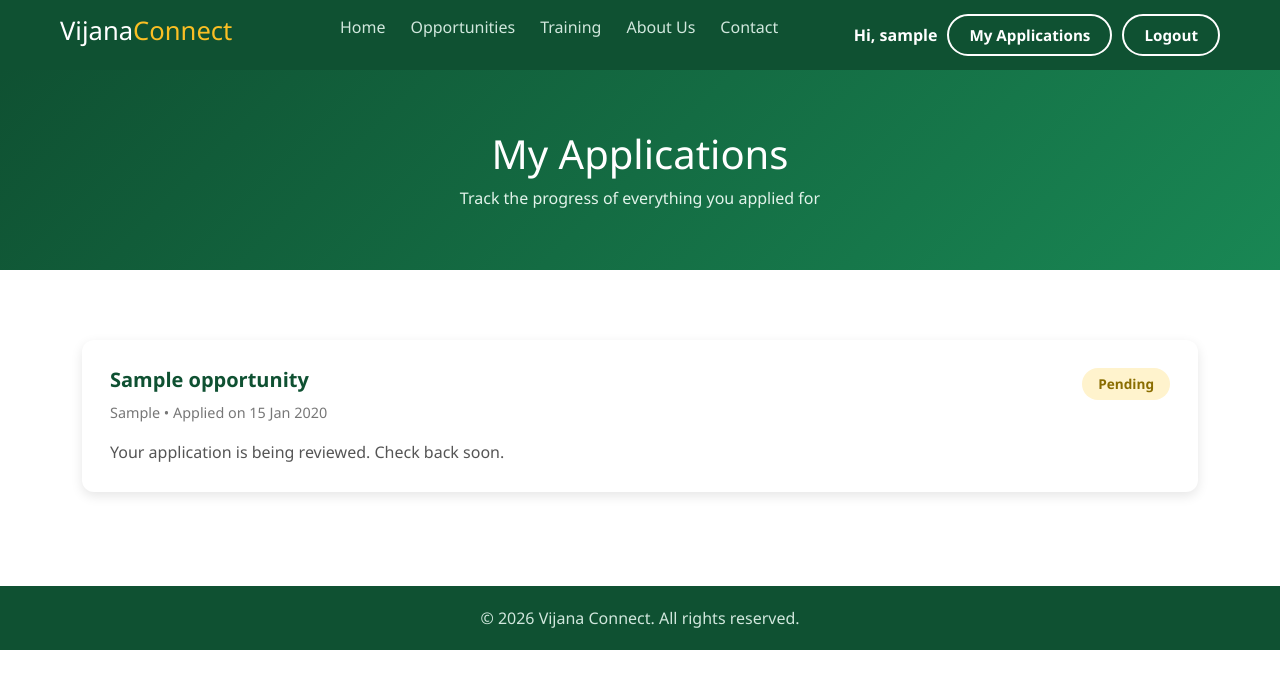
After one commit to zulekazawadi-crypto/vijana-connect, a Django app: page /my-applications/ in a window 1280 px wide. The commit adds this page. Shown: the top 689 px of the page. Run offline with Django 4.2, Linux system fonts and the light colour scheme; a user stored in the database is signed in; tables that the repository leaves empty hold one stand-in row (values such as "Sample post").

Commit message:
Add application status, instructions and My Applications page

```diff
--- a/home/models.py
+++ b/home/models.py
@@ -43,6 +43,14 @@ class Training(models.Model):
 
 class Application(models.Model):
     """One person applying for one opportunity."""
+
+    # The three results an application can have (the admin changes this)
+    STATUS_CHOICES = [
+        ('pending', 'Pending'),
+        ('selected', 'Selected'),
+        ('not_selected', 'Not Selected'),
+    ]
+
     user = models.ForeignKey(User, on_delete=models.CASCADE)
     opportunity = models.ForeignKey(Opportunity, on_delete=models.CASCADE,
                                     related_name='applications')
@@ -53,6 +61,15 @@ class Application(models.Model):
                                  verbose_name="Highest education level")
     message = models.TextField(blank=True, verbose_name="Why are you a good fit? (optional)")
     applied_at = models.DateTimeField(auto_now_add=True)
+
+    # NEW: the result of the application, starts as "pending"
+    status = models.CharField(max_length=20, choices=STATUS_CHOICES, default='pending')
+
+    # NEW: the admin writes instructions here for people who are selected
+    instructions = models.TextField(
+        blank=True,
+        help_text="Shown to the applicant when the status is Selected."
+    )
 
     class Meta:
         # a person can apply to the same opportunity only once
--- a/home/static/home/style.css
+++ b/home/static/home/style.css
@@ -984,3 +984,47 @@ button.login-btn {
     color: #666;
     margin: 0;
 }
+/* ---------- Application status ---------- */
+.status-badge {
+    display: inline-block;
+    padding: 6px 16px;
+    border-radius: 20px;
+    font-size: 0.85rem;
+    font-weight: 700;
+}
+
+.status-pending {
+    background: #fff3cd;
+    color: #8a6d00;
+}
+
+.status-selected {
+    background: #d1e7dd;
+    color: #0f5132;
+}
+
+.status-not_selected {
+    background: #f8d7da;
+    color: #842029;
+}
+
+.instructions-box {
+    background: #e8f5ee;
+    border-left: 4px solid #198754;
+    padding: 15px 18px;
+    border-radius: 8px;
+    margin-top: 10px;
+}
+
+.instructions-box h6 {
+    color: #0f5132;
+    font-weight: 700;
+}
+
+.notselected-box {
+    background: #fdf2f3;
+    border-left: 4px solid #dc3545;
+    padding: 15px 18px;
+    border-radius: 8px;
+    margin-top: 10px;
+}
--- a/home/templates/home/base.html
+++ b/home/templates/home/base.html
@@ -26,6 +26,7 @@
             <div class="nav-buttons">
                 {% if user.is_authenticated %}
                     <span class="welcome">Hi, {{ user.username }}</span>
+                    <a href="{% url 'my_applications' %}" class="login-btn">My Applications</a>
                     <form method="post" action="{% url 'logout' %}" class="logout-form">
                         {% csrf_token %}
                         <button type="submit" class="login-btn">Logout</button>
--- /dev/null
+++ b/home/templates/home/my_applications.html
@@ -0,0 +1,59 @@
+{% extends 'home/base.html' %}
+
+{% block title %}My Applications | Vijana Connect{% endblock %}
+
+{% block content %}
+
+<div class="page-banner">
+    <h1>My Applications</h1>
+    <p>Track the progress of everything you applied for</p>
+</div>
+
+<section class="page-section">
+    <div class="container">
+
+        {% for app in applications %}
+        <div class="info-card mb-4">
+
+            <div class="d-flex justify-content-between flex-wrap gap-2">
+                <div>
+                    <h5>{{ app.opportunity.title }}</h5>
+                    <p class="meta">{{ app.opportunity.company }} &bull; Applied on {{ app.applied_at|date:"j M Y" }}</p>
+                </div>
+                <div>
+                    <span class="status-badge status-{{ app.status }}">{{ app.get_status_display }}</span>
+                </div>
+            </div>
+
+            {% if app.status == 'pending' %}
+                <p class="mb-0">Your application is being reviewed. Check back soon.</p>
+
+            {% elif app.status == 'selected' %}
+                <div class="instructions-box">
+                    <h6>Congratulations, you have been selected!</h6>
+                    {% if app.instructions %}
+                        <p class="mb-0">{{ app.instructions|linebreaksbr }}</p>
+                    {% else %}
+                        <p class="mb-0">Instructions will be added here soon. Please check back.</p>
+                    {% endif %}
+                </div>
+
+            {% else %}
+                <div class="notselected-box">
+                    <p>Thank you for applying. You were not selected this time, but there are many more opportunities waiting for you.</p>
+                    <a href="{% url 'opportunities' %}" class="apply-btn">Explore Opportunities</a>
+                </div>
+            {% endif %}
+
+        </div>
+        {% empty %}
+        <div class="text-center">
+            <p>You have not applied for anything yet.</p>
+            <a href="{% url 'opportunities' %}" class="apply-btn">Explore Opportunities</a>
+        </div>
+        {% endfor %}
+
+    </div>
+</section>
+
+{% endblock %}
--- a/home/urls.py
+++ b/home/urls.py
@@ -14,9 +14,11 @@ urlpatterns = [
     path('apply/<int:opp_id>/', views.apply, name='apply'),
     path('enroll/<int:course_id>/', views.enroll, name='enroll'),
 
+    # Track applications (new)
+    path('my-applications/', views.my_applications, name='my_applications'),
+
     # Accounts
     path('register/', views.register, name='register'),
     path('login/', auth_views.LoginView.as_view(template_name='home/login.html'), name='login'),
     path('logout/', auth_views.LogoutView.as_view(), name='logout'),
-
 ]
--- a/home/views.py
+++ b/home/views.py
@@ -64,7 +64,7 @@ def apply(request, opp_id):
             application.opportunity = opportunity  # what they applied for
             application.save()                     # now save to the database
             messages.success(request, 'Your application has been submitted.')
-            return redirect('opportunities')
+            return redirect('my_applications')
     else:
         form = ApplicationForm(initial={'email': request.user.email})
 
@@ -126,3 +126,10 @@ def dashboard(request):
         'recent_applications': Application.objects.select_related('user', 'opportunity')[:10],
     }
     return render(request, 'home/dashboard.html', context)
+
+
+@login_required
+def my_applications(request):
+    """Lets a logged-in user track the status of their own applications."""
+    applications = Application.objects.filter(user=request.user).select_related('opportunity')
+    return render(request, 'home/my_applications.html', {'applications': applications})
```
Also changed, not shown: home/admin.py (+4 -3 lines), home/migrations/0002_application_instructions_application_status.py (added).
